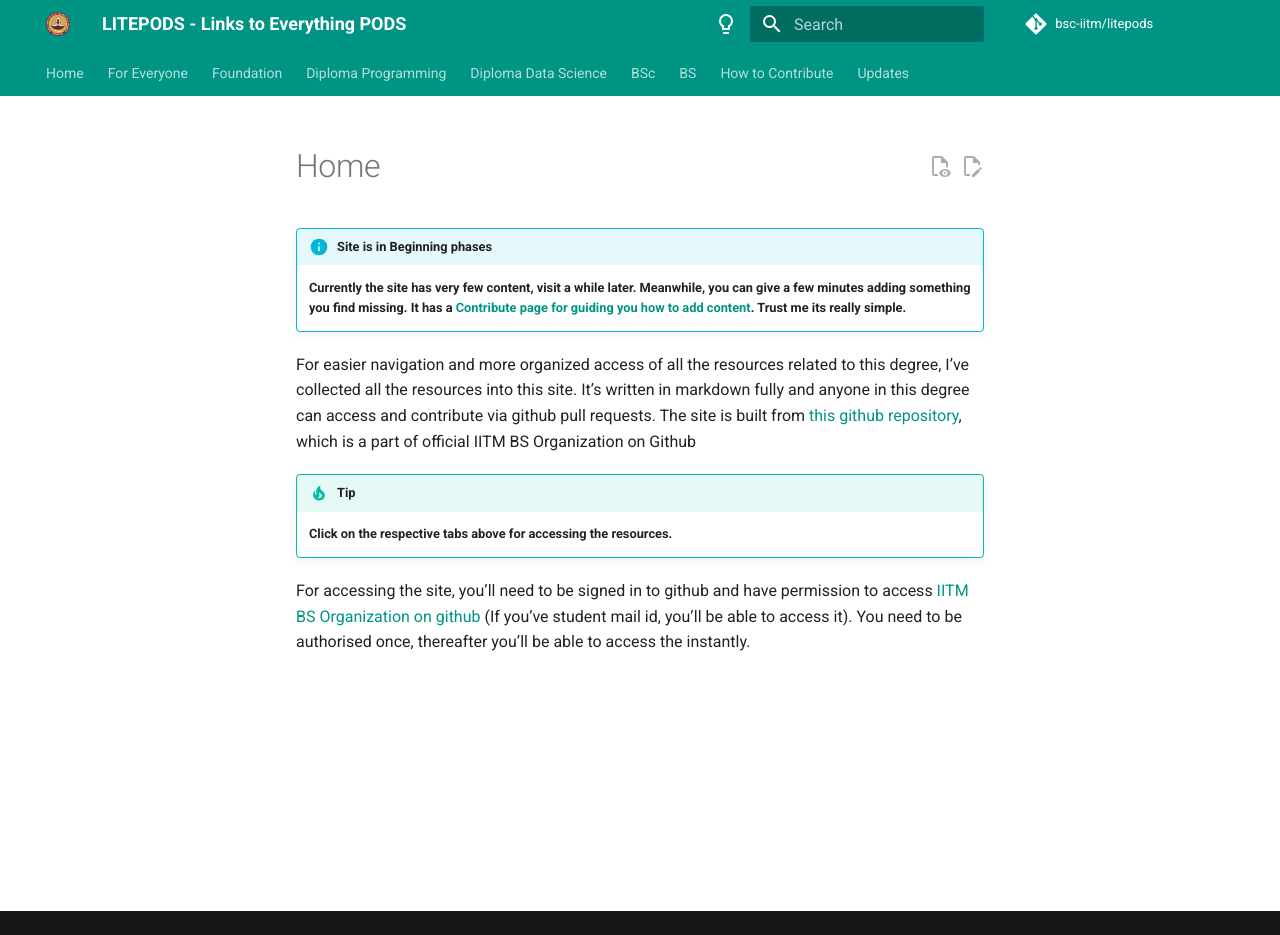
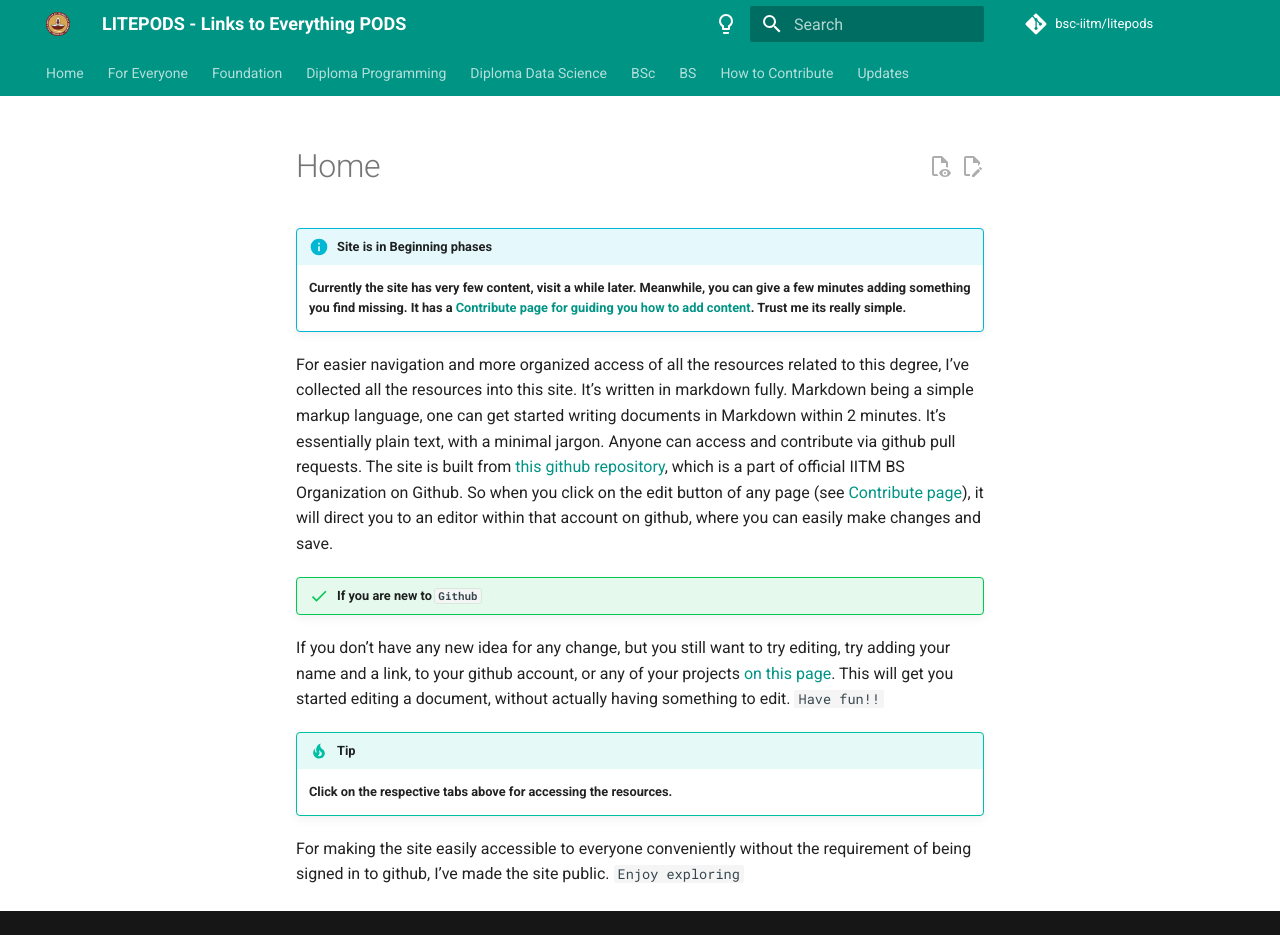
Before and after one commit to bsc-iitm/litepods, an MkDocs documentation site: the page built from docs/index.md, in a window 1280 px wide and 935 px high. Built offline with MkDocs 1.6.1 and Material for MkDocs 9.7.7, drawn with Linux system fonts in a browser that asks for light colours; comment, search, counter and statistics services are not loaded.

Commit message:
updated to reflect the public visibility of site

```diff
--- a/docs/index.md
+++ b/docs/index.md
@@ -1,9 +1,12 @@
 !!! info "Site is in Beginning phases"
     **Currently the site has very few content, visit a while later. Meanwhile, you can give a few minutes adding something you find missing. It has a [Contribute page for guiding you how to add content](contribute). Trust me its really simple.**
 
-For easier navigation and more organized access of all the resources related to this degree, I've collected all the resources into this site. It's written in markdown fully and anyone in this degree can access and contribute via github pull requests. The site is built from [this github repository](https://github.com/bsc-iitm/litepods), which is a part of official IITM BS Organization on Github
+For easier navigation and more organized access of all the resources related to this degree, I've collected all the resources into this site. It's written in markdown fully. Markdown being a simple markup language, one can get started writing documents in Markdown within 2 minutes. It's essentially plain text, with a minimal jargon. Anyone can access and contribute via github pull requests. The site is built from [this github repository](https://github.com/bsc-iitm/litepods), which is a part of official IITM BS Organization on Github. So when you click on the edit button of any page (see [Contribute page](contribute)), it will direct you to an editor within that account on github, where you can easily make changes and save.
+
+!!! success "If you are new to `Github`"
+   If you don't have any new idea for any change, but you still want to try editing, try adding your name and a link, to your github account, or any of your projects [on this page](contribute/we-are-the-contributors.md). This will get you started editing a document, without actually having something to edit. `Have fun!!`
 
 !!! Tip
     **Click on the respective tabs above for accessing the resources.**
 
-For accessing the site, you'll need to be signed in to github and have permission to access [IITM BS Organization on github](https://github.com/bsc-iitm) (If you've student mail id, you'll be able to access it). You need to be authorised once, thereafter you'll be able to access the instantly.
+For making the site easily accessible to everyone conveniently without the requirement of being signed in to github, I've made the site public. `Enjoy exploring`
```
